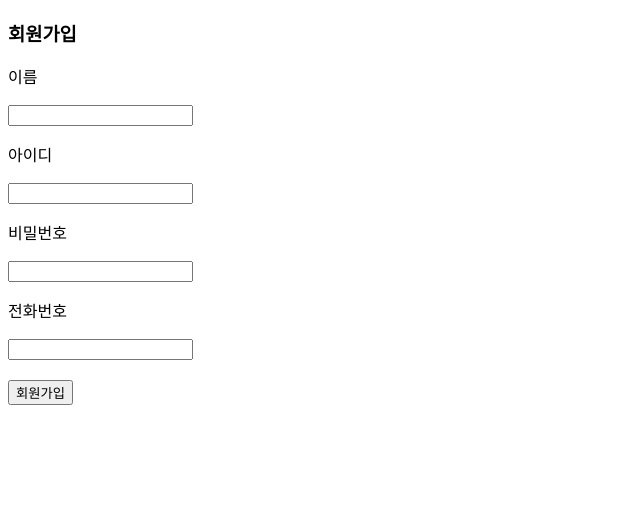
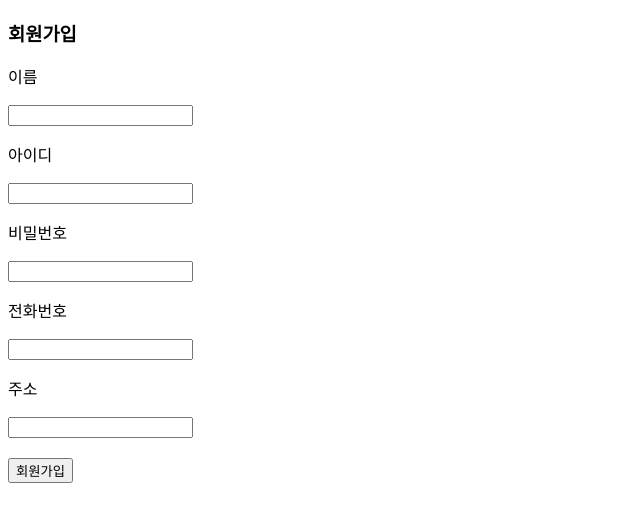
Before and after one commit to mandlake/baekjoon-rod-frontend, a Next.js app: page /join in a window 1280 px wide. Shown: the top 522 px of the page, without its empty margins (0-640 px from the left). Built offline with nearby package versions, Linux system fonts and the light colour scheme.

Commit message:
240321 update

```diff
--- a/app/join/page.tsx
+++ b/app/join/page.tsx
@@ -8,6 +8,7 @@ const Join = () => {
     id: "",
     pw: "",
     phoneNum: "",
+    address: "",
   });
 
   const handleName = (e: any) => {
@@ -26,8 +27,12 @@ const Join = () => {
     setJoin({ ...join, phoneNum: e.target.value });
   };
 
+  const handleAddress = (e: any) => {
+    setJoin({ ...join, address: e.target.value });
+  };
+
   const handleSubmit = () => {
-    alert();
+    alert(join.name + join.id + join.phoneNum + join.pw + join.address);
   };
 
   return (
@@ -41,6 +46,8 @@ const Join = () => {
       <input type="text" onChange={handlePw} />
       <p>전화번호</p>
       <input type="text" onChange={handlePhoneNum} />
+      <p>주소</p>
+      <input type="text" onChange={handleAddress} />
       <br />
       <br />
       <button onClick={handleSubmit}>회원가입</button>
--- a/app/login/page.tsx
+++ b/app/login/page.tsx
@@ -5,7 +5,7 @@ import { useState } from "react";
 
 const SERVER = "http://localhost:8080";
 
-export default function Login() {
+const Login = () => {
   const [id, setId] = useState("");
   const [pw, setPW] = useState("");
 
@@ -48,4 +48,6 @@ export default function Login() {
       <button onClick={handleSubmit}>로그인</button>
     </>
   );
-}
+};
+
+export default Login;
```
Also changed, not shown: app/page.tsx (+4 -3 lines).
